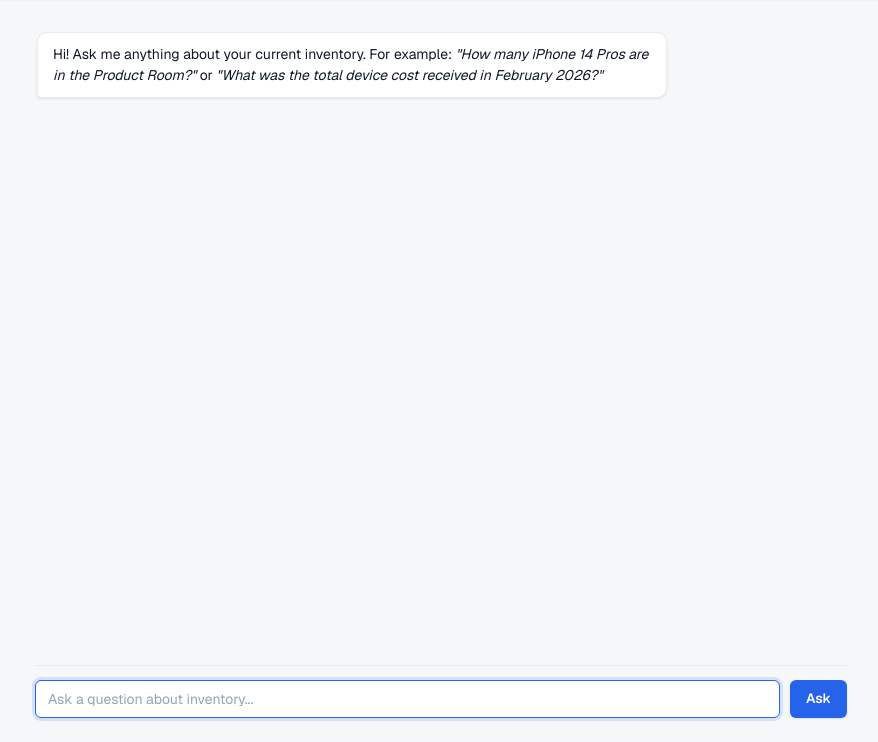
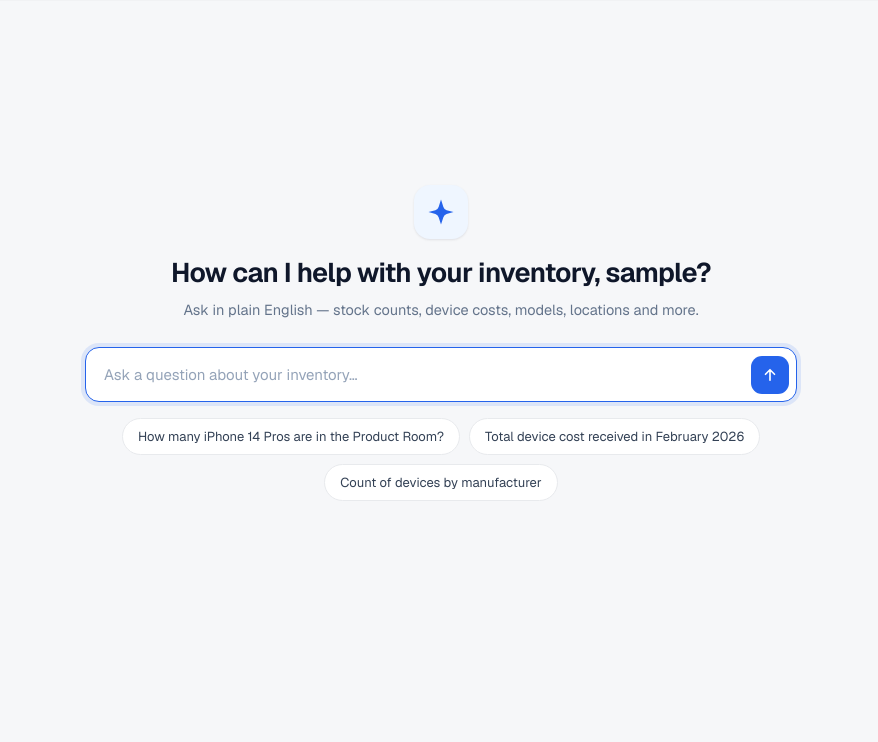
Before and after one commit to Fayz12345/inventory-chatbot, a Flask app: page /chat in a window 1280 px wide. Shown: the part 58-800 px from the top of the page, without its empty margins (199-1077 px from the left). Run offline with Flask 3, Linux system fonts and the light colour scheme; the visitor is signed in with stand-in values (Sample User, id 1); parts of the project's set-up code (start-up, migrations or seed data) failed here and were passed over.

Commit message:
feat(ui): redesign chat with centered empty-state hero that collapses into a conversation view
The chatbot now opens like a modern assistant: a centered greeting, sparkle
mark, elevated rounded composer with a circular send button, and clickable
example prompts. Sending the first question collapses the hero and switches to
the conversation layout with the composer pinned at the bottom. No model/version
label. Preserves all existing hooks (#chat-window, #question, #send-btn, /ask,
appendMessage, buildTable). Cache-bust to v=6.

```diff
--- a/static/css/app.css
+++ b/static/css/app.css
@@ -246,19 +246,44 @@ input.changed, input[type=number].changed, input[type=text].changed { border-col
 .loader { display: flex; align-items: center; gap: 12px; color: var(--muted); padding: 28px; justify-content: center; }
 .diag { color: var(--muted); font-size: 12px; font-family: var(--font-mono); white-space: pre-wrap; }
 
-/* ---- Chat ---- */
-.chat-shell { max-width: 860px; margin: 0 auto; padding: 24px; display: flex; flex-direction: column; height: calc(100vh - var(--header-h)); }
-#chat-window { flex: 1; overflow-y: auto; padding: 8px 2px 16px; display: flex; flex-direction: column; gap: 12px; }
-.message { max-width: 78%; padding: 11px 15px; border-radius: var(--r); font-size: 14px; line-height: 1.5; box-shadow: var(--sh-1); }
-.message.user { align-self: flex-end; background: var(--brand); color: #fff; border-bottom-right-radius: 4px; }
-.message.bot { align-self: flex-start; background: var(--surface); border: 1px solid var(--border); border-bottom-left-radius: 4px; }
+/* ---- Chat (empty hero -> active conversation) ---- */
+.chat-shell { max-width: 760px; margin: 0 auto; padding: 0 24px; width: 100%; display: flex; flex-direction: column; height: calc(100vh - var(--header-h)); }
+/* empty state: greeting + composer centered together */
+.chat-shell.is-empty { justify-content: center; gap: 26px; padding-bottom: 7vh; }
+.chat-shell.is-empty #chat-window { display: none; }
+.chat-shell.is-active .chat-hero { display: none; }
+
+.chat-hero { text-align: center; }
+.chat-hero__spark { width: 54px; height: 54px; margin: 0 auto 18px; border-radius: 16px; display: grid; place-items: center; color: var(--brand); background: var(--brand-50); box-shadow: var(--sh-1); }
+.chat-hero h1 { font-size: 27px; font-weight: 650; letter-spacing: -.025em; line-height: 1.2; }
+.chat-hero .sub { color: var(--muted); font-size: 14.5px; margin: 10px 0 0; }
+
+#chat-window { flex: 1; overflow-y: auto; padding: 26px 2px; display: flex; flex-direction: column; gap: 16px; }
+.message { max-width: 80%; padding: 12px 16px; border-radius: var(--r-lg); font-size: 14.5px; line-height: 1.55; }
+.message.user { align-self: flex-end; background: var(--brand); color: #fff; border-bottom-right-radius: 5px; }
+.message.bot { align-self: flex-start; background: var(--surface); border: 1px solid var(--border); border-bottom-left-radius: 5px; box-shadow: var(--sh-1); }
+.message.bot em { color: var(--ink-2); }
 .message.bot .sql { font-family: var(--font-mono); font-size: 12px; background: var(--surface-2); border: 1px solid var(--border); border-radius: var(--r-sm); padding: 8px 10px; margin-top: 8px; overflow-x: auto; color: var(--ink-2); }
 .thinking { color: var(--muted); font-style: italic; }
 .message.bot table { font-size: 12px; margin-top: 8px; border: 1px solid var(--border); border-radius: var(--r-sm); overflow: hidden; box-shadow: none; }
 .message.bot th { position: static; background: var(--surface-2); color: var(--ink-2); text-transform: none; letter-spacing: 0; font-size: 11px; padding: 6px 9px; }
 .message.bot td { padding: 6px 9px; }
-#input-area { display: flex; gap: 10px; padding-top: 14px; border-top: 1px solid var(--border); }
-#question { flex: 1; }
+
+/* composer */
+.composer-wrap { width: 100%; }
+.chat-shell.is-active .composer-wrap { padding-bottom: 22px; }
+#input-area { display: flex; align-items: center; gap: 8px; background: var(--surface); border: 1px solid var(--border-strong); border-radius: var(--r-lg); padding: 7px 7px 7px 18px; box-shadow: var(--sh-2); transition: border-color .15s, box-shadow .15s; }
+#input-area:focus-within { border-color: var(--brand); box-shadow: 0 0 0 4px rgba(37,99,235,.12); }
+#question { flex: 1; border: none; background: transparent; font-size: 15px; padding: 10px 0; }
+#question:focus { outline: none; box-shadow: none; }
+#send-btn { flex: none; width: 38px; height: 38px; border-radius: 11px; border: none; background: var(--brand); color: #fff; display: grid; place-items: center; cursor: pointer; transition: background .15s, transform .05s; }
+#send-btn:hover { background: var(--brand-hover); }
+#send-btn:active { transform: translateY(1px); }
+
+.chat-suggestions { display: flex; flex-wrap: wrap; gap: 9px; justify-content: center; margin-top: 16px; }
+.chat-shell.is-active .chat-suggestions { display: none; }
+.chat-suggestions button { background: var(--surface); border: 1px solid var(--border); border-radius: var(--r-pill); padding: 9px 15px; font-size: 13px; color: var(--ink-2); cursor: pointer; transition: color .15s, background .15s, border-color .15s; font-family: inherit; }
+.chat-suggestions button:hover { border-color: var(--brand); color: var(--brand); background: var(--brand-50); }
 
 /* ---- Auth (login / set password) ---- */
 .auth-wrap { min-height: 100vh; display: flex; align-items: center; justify-content: center; padding: 24px; background: radial-gradient(1200px 600px at 50% -10%, #eef2ff 0%, var(--bg) 55%); }
--- a/templates/_base.html
+++ b/templates/_base.html
@@ -4,7 +4,7 @@
   <meta charset="utf-8">
   <meta name="viewport" content="width=device-width, initial-scale=1">
   <title>{% block title %}Bridge Platform{% endblock %}</title>
-  <link rel="stylesheet" href="/static/css/app.css?v=5">
+  <link rel="stylesheet" href="/static/css/app.css?v=6">
   {% block head_extra %}{% endblock %}
 </head>
 <body>
--- a/templates/chat.html
+++ b/templates/chat.html
@@ -1,32 +1,65 @@
 {% extends "_base.html" %}
 {% block title %}Inventory Chatbot — Bridge Platform{% endblock %}
 {% block body %}
-<div class="chat-shell">
-  <div id="chat-window">
-    <div class="message bot">Hi! Ask me anything about your current inventory. For example: <em>"How many iPhone 14 Pros are in the Product Room?"</em> or <em>"What was the total device cost received in February 2026?"</em></div>
+<div class="chat-shell is-empty" id="chat">
+  <div class="chat-hero" id="chat-hero">
+    <div class="chat-hero__spark" aria-hidden="true">
+      <svg width="30" height="30" viewBox="0 0 24 24" fill="none"><path d="M12 2l1.9 5.9a4 4 0 0 0 2.6 2.6L22 12l-5.5 1.5a4 4 0 0 0-2.6 2.6L12 22l-1.9-5.9a4 4 0 0 0-2.6-2.6L2 12l5.5-1.5a4 4 0 0 0 2.6-2.6L12 2z" fill="currentColor"/></svg>
+    </div>
+    <h1>How can I help with your inventory{% if username %}, {{ username }}{% endif %}?</h1>
+    <p class="sub">Ask in plain English — stock counts, device costs, models, locations and more.</p>
   </div>
-  <div id="input-area">
-    <input type="text" id="question" placeholder="Ask a question about inventory..." autofocus>
-    <button id="send-btn" class="btn btn-primary" onclick="sendQuestion()">Ask</button>
+
+  <div id="chat-window"></div>
+
+  <div class="composer-wrap">
+    <div id="input-area">
+      <input type="text" id="question" placeholder="Ask a question about your inventory…" autofocus>
+      <button id="send-btn" onclick="sendQuestion()" aria-label="Send">
+        <svg width="18" height="18" viewBox="0 0 24 24" fill="none"><path d="M12 19V5M12 5l-6 6M12 5l6 6" stroke="currentColor" stroke-width="2.2" stroke-linecap="round" stroke-linejoin="round"/></svg>
+      </button>
+    </div>
+    <div class="chat-suggestions" id="chat-suggestions">
+      <button type="button" onclick="useSuggestion(this)">How many iPhone 14 Pros are in the Product Room?</button>
+      <button type="button" onclick="useSuggestion(this)">Total device cost received in February 2026</button>
+      <button type="button" onclick="useSuggestion(this)">Count of devices by manufacturer</button>
+    </div>
   </div>
 </div>
 {% endblock %}
 {% block scripts %}
 <script>
+    const chatEl = document.getElementById('chat');
+
     document.getElementById('question').addEventListener('keydown', function(e) {
         if (e.key === 'Enter') sendQuestion();
     });
+
+    function useSuggestion(btn) {
+        document.getElementById('question').value = btn.textContent.trim();
+        sendQuestion();
+    }
+
+    // First message collapses the centered hero into the conversation view.
+    function activateConversation() {
+        if (chatEl.classList.contains('is-empty')) {
+            chatEl.classList.remove('is-empty');
+            chatEl.classList.add('is-active');
+        }
+    }
 
     function sendQuestion() {
         const input = document.getElementById('question');
         const question = input.value.trim();
         if (!question) return;
 
+        activateConversation();
+
         appendMessage(question, 'user');
         input.value = '';
         document.getElementById('send-btn').disabled = true;
 
-        const thinking = appendMessage('Thinking...', 'bot thinking');
+        const thinking = appendMessage('Thinking…', 'bot thinking');
 
         fetch('/ask', {
             method: 'POST',
@@ -55,6 +88,7 @@
         })
         .finally(() => {
             document.getElementById('send-btn').disabled = false;
+            document.getElementById('question').focus();
         });
     }
 
--- a/ui/shell.py
+++ b/ui/shell.py
@@ -11,7 +11,7 @@ markup, `{{ }}`/`{name}` expressions, ids, classes, and inline <script> intact.
 from flask import has_request_context, session
 from markupsafe import escape
 
-_CSS_VERSION = "5"
+_CSS_VERSION = "6"
 
 
 def _nav_link(href, label, active, key):
```
